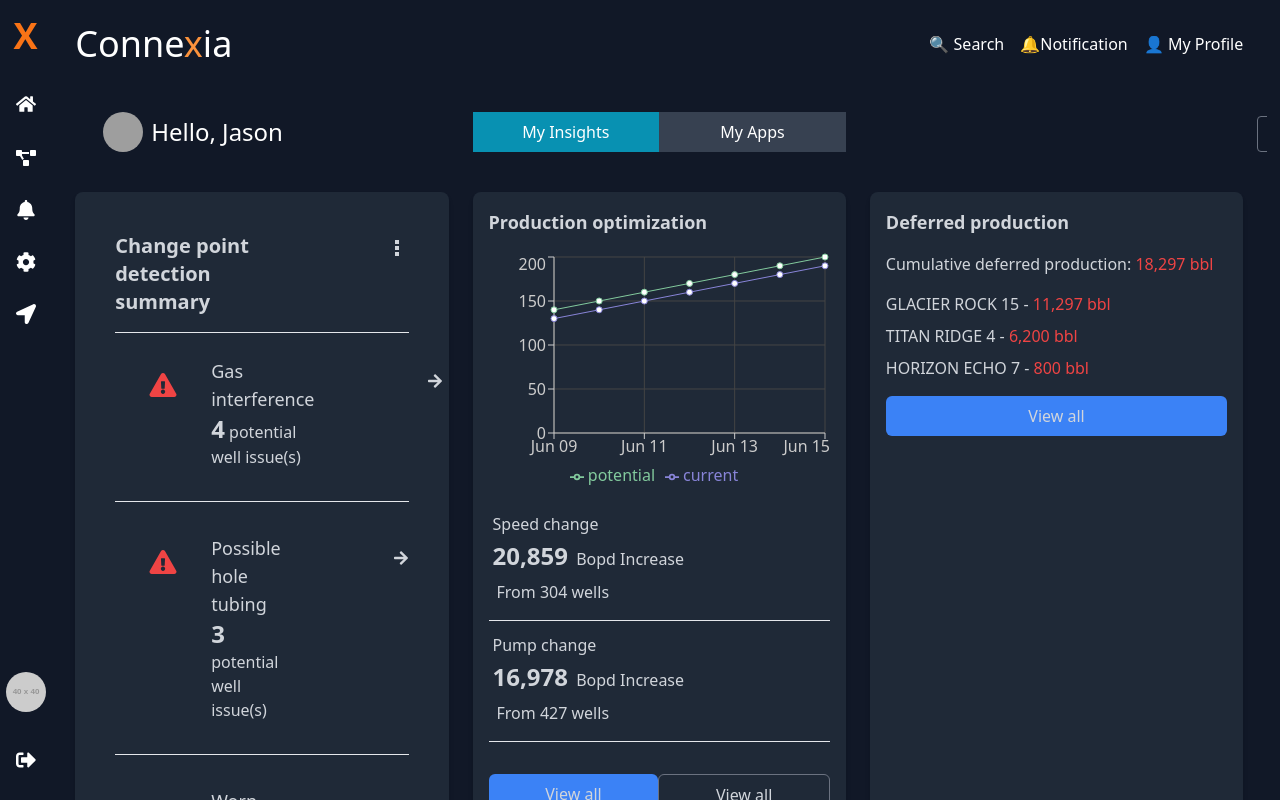
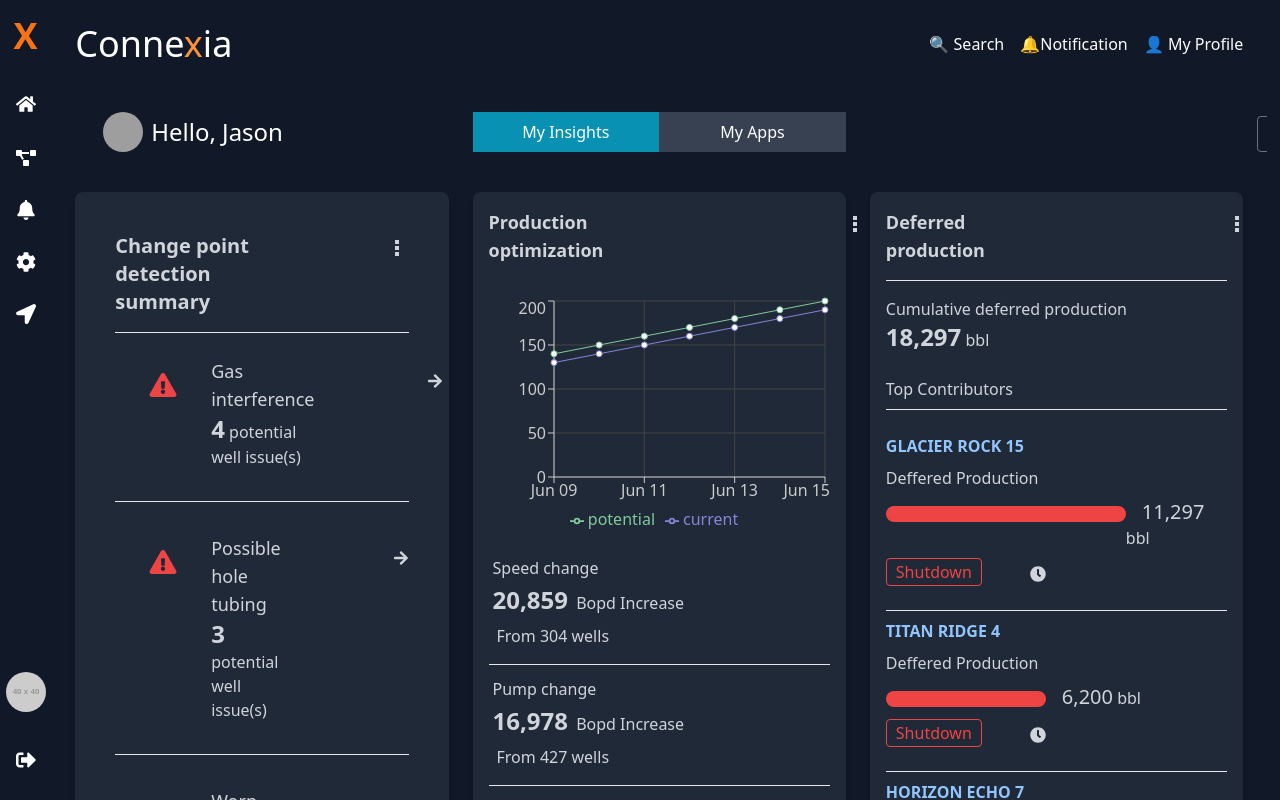
Before and after one commit to murakambattunethaji/stack-market, a React (Create React App) app in the folder stackmarket/: page /John in a window 1280 px wide. Built offline with nearby package versions, Linux system fonts and the light colour scheme; grey boxes are pictures that could not be loaded.

Commit message:
added-graph-last-topic

```diff
--- a/stackmarket/src/Components/John.jsx
+++ b/stackmarket/src/Components/John.jsx
@@ -1,6 +1,8 @@
 import React from "react";
 import { FaExclamationTriangle, FaArrowRight } from 'react-icons/fa'
 import { BiDotsVertical } from "react-icons/bi";
+import { FaClock } from "react-icons/fa";
+
 
 import {
   LineChart,
@@ -150,12 +152,21 @@
 
           <hr />
 
-          <button className="mt-4 bg-blue-500 px-4 py-2 rounded-md w-full">View all</button>
+          <button className="mt-20 bg-blue-500 px-4 py-2 rounded-md w-full">View all</button>
         </div>
 
         {/* Production Optimization */}
         <div className="bg-gray-800 p-4 rounded-lg shadow-md">
-          <h3 className="text-lg font-semibold mb-4">Production optimization</h3>
+
+          <div className="flex mb-4">
+            <div>
+              <h3 className="text-lg font-semibold mb-4">Production optimization</h3>
+            </div>
+            <div>
+              <BiDotsVertical className="ml-60 text-gray-300   w-6 h-8" />
+
+            </div>
+          </div>
           <div className="h-60 mb-4">
             <ResponsiveContainer width="100%" height="100%">
               <LineChart data={productionData}>
@@ -187,22 +198,103 @@
           </div>
           <div className="flex justify-between mt-4">
             <div>
-              <button className="mt-4 bg-blue-500 px-4 py-2 rounded-md w-full">View all recommendations</button>
+              <button className="mt-16 bg-blue-500 px-4 py-2 rounded-md w-full">View all recommendations</button>
             </div>
             <div>
-              <button className="mt-4 border border-gray-500 px-4 py-2 rounded-md w-full">View all recommendations</button>
+              <button className="mt-16 border border-gray-500 px-4 py-2 rounded-md w-full">View all recommendations</button>
             </div>
           </div>
         </div>
 
         {/* Deferred Production */}
         <div className="bg-gray-800 p-4 rounded-lg shadow-md">
-          <h3 className="text-lg font-semibold mb-4">Deferred production</h3>
-          <p className="mb-4">Cumulative deferred production: <span className="text-red-500">18,297 bbl</span></p>
-          <ul className="space-y-2">
-            <li>GLACIER ROCK 15 - <span className="text-red-500">11,297 bbl</span></li>
-            <li>TITAN RIDGE 4 - <span className="text-red-500">6,200 bbl</span></li>
-            <li>HORIZON ECHO 7 - <span className="text-red-500">800 bbl</span></li>
+
+          <div className="flex">
+            <div>
+              <h3 className="text-lg font-semibold mb-4">Deferred production</h3>
+
+            </div>
+            <div>
+              <BiDotsVertical className="ml-60 text-gray-300   w-6 h-8" />
+
+            </div>
+          </div>
+          <hr />
+
+
+
+          <p className="mt-4">Cumulative deferred production</p>
+          <span className=""><span className="text-2xl font-bold">18,297</span> bbl</span>
+          <p className="mt-6 mb-2">Top Contributors</p>
+          <hr />
+          <ul className="space-y-2 ">
+            <li className="text-blue-300 font-semibold mt-6">GLACIER ROCK 15  </li>
+            <p>Deffered Production</p>
+
+            <div className="flex">
+              <div>
+                <div className="w-60 h-4 mt-2 bg-red-500 rounded-full"></div>
+              </div>
+              <div>
+                <p><span className="text-xl ml-4">11,297</span> bbl</p>
+              </div>
+            </div>
+
+            <div className="flex ">
+              <div className="mb-4 ">
+                <button className="border border-red-500 rounded text-red-500 h-7 w-24 ">Shutdown</button>
+              </div>
+
+              <div className="ml-12 ">
+                <FaClock className="mt-2" />
+              </div>
+            </div>
+            <hr />
+            <li className="text-blue-300 font-semibold ">TITAN RIDGE 4</li>
+            <p>Deffered Production </p>
+
+
+            <div className="flex">
+              <div>
+                <div className="w-40 h-4 mt-2 bg-red-500 rounded-full"></div>
+              </div>
+              <div>
+                <p><span className="text-xl ml-4">6,200</span> bbl</p>
+              </div>
+            </div>
+
+            <div className="flex ">
+              <div className="mb-4">
+                <button className="border border-red-500 rounded text-red-500 h-7 w-24 ">Shutdown</button>
+              </div>
+
+              <div className="ml-12 ">
+                <FaClock className="mt-2" />
+              </div>
+            </div>
+            <hr />
+            <li className="text-blue-300 font-semibold">HORIZON ECHO 7</li>
+            <p>Deffered Production </p>
+
+            <div className="flex">
+              <div>
+                <div className="w-8 h-4 mt-2 bg-red-500 rounded-full"></div>
+              </div>
+              <div>
+                <p><span className="text-xl ml-4">800</span> bbl</p>
+              </div>
+            </div>
+
+            <div className="flex ">
+              <div className="mb-4">
+                <button className="border border-red-500 rounded text-red-500 h-7 w-24 ">Shutdown</button>
+              </div>
+
+              <div className="ml-12 ">
+                <FaClock className="mt-2" />
+              </div>
+            </div>
+
           </ul>
           <button className="mt-4 bg-blue-500 px-4 py-2 rounded-md w-full">View all</button>
         </div>
```
